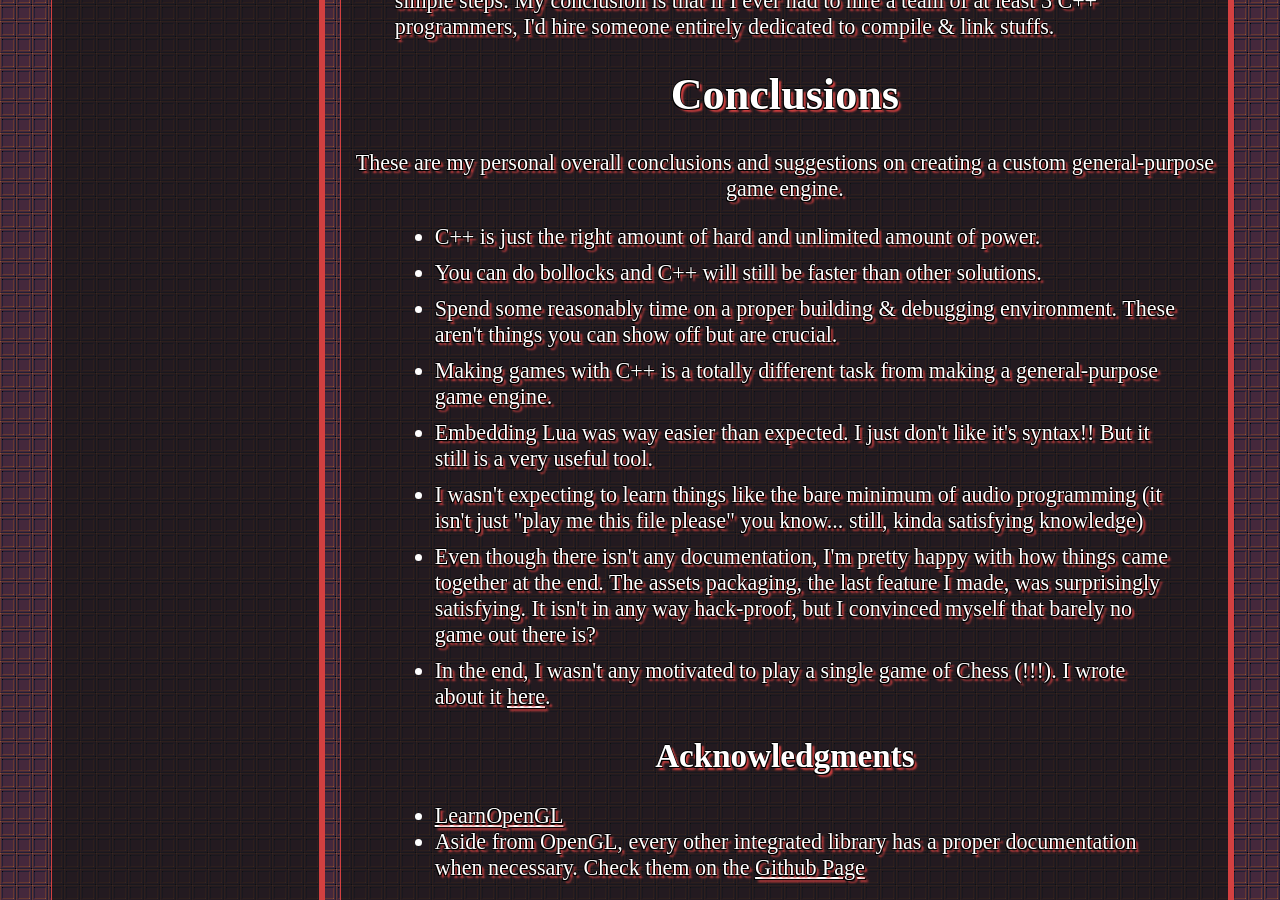
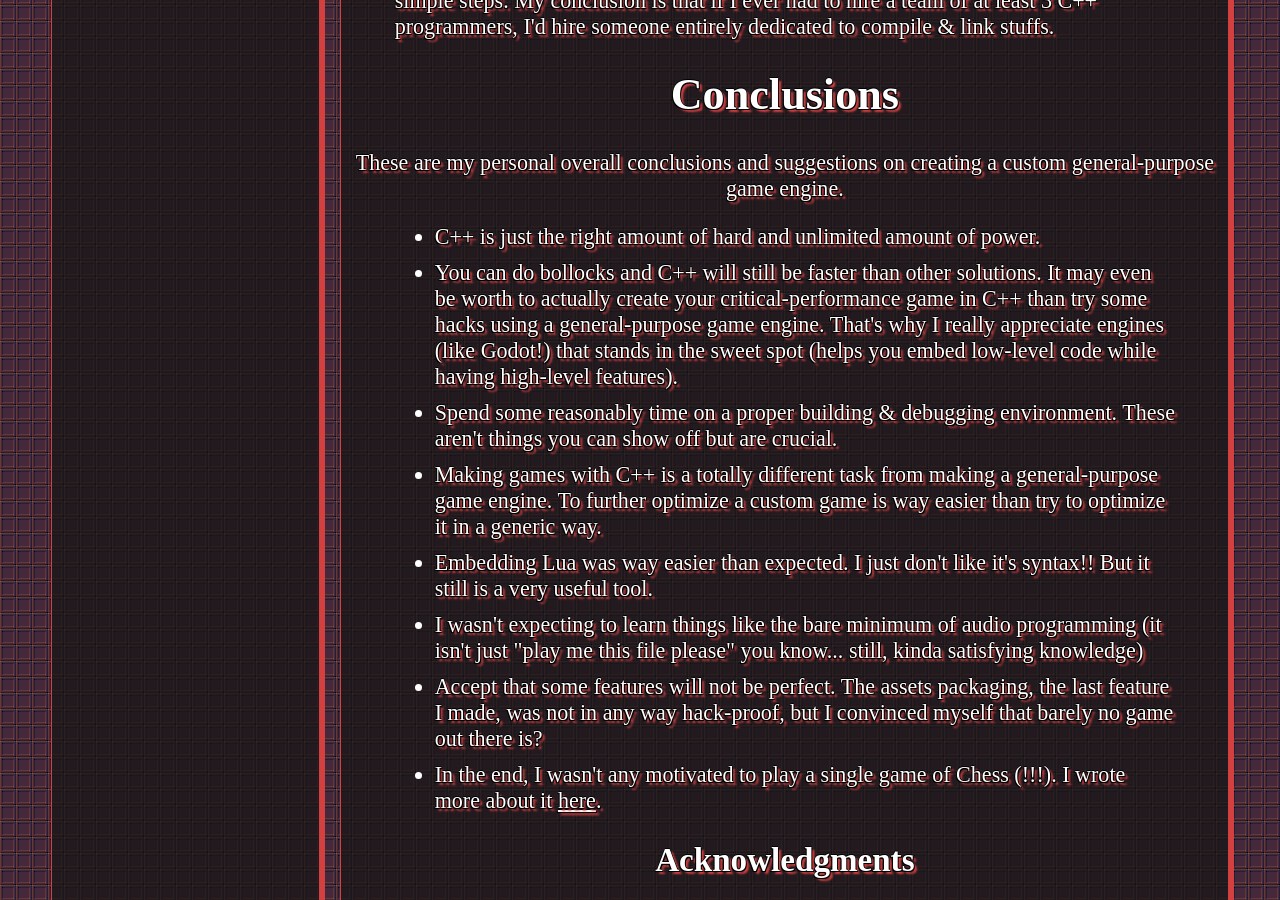
Before and after one commit to rilpires/rilpires, a Jekyll site: the page built from _posts/2021-04-10-saucerengine.html, in a window 1280 px wide and 900 px high, scrolled down 4683 px. Built offline with Jekyll 4.4.1, drawn with Linux system fonts in a browser that asks for light colours.

```diff
--- a/_posts/2021-04-10-saucerengine.html
+++ b/_posts/2021-04-10-saucerengine.html
@@ -113,19 +113,19 @@
     <li style="margin-bottom: 10px;">
         C++ is just the right amount of hard and unlimited amount of power.
     </li><li style="margin-bottom: 10px;">
-        You can do bollocks and C++ will still be faster than other solutions.
+        You can do bollocks and C++ will still be faster than other solutions. It may even be worth to actually create your critical-performance game in C++ than try some hacks using a general-purpose game engine. That's why I really appreciate engines (like Godot!) that stands in the sweet spot (helps you embed low-level code while having high-level features).
     </li><li style="margin-bottom: 10px;">
         Spend some reasonably time on a proper building & debugging environment. These aren't things you can show off but are crucial.
     </li><li style="margin-bottom: 10px;">
-        Making games with C++ is a totally different task from making a general-purpose game engine.
+        Making games with C++ is a totally different task from making a general-purpose game engine. To further optimize a custom game is way easier than try to optimize it in a generic way.
     </li><li style="margin-bottom: 10px;">
         Embedding Lua was way easier than expected. I just don't like it's syntax!! But it still is a very useful tool.
     </li><li style="margin-bottom: 10px;">
         I wasn't expecting to learn things like the bare minimum of audio programming (it isn't just "play me this file please" you know... still, kinda satisfying knowledge)
     </li><li style="margin-bottom: 10px;">
-        Even though there isn't any documentation, I'm pretty happy with how things came together at the end. The assets packaging, the last feature I made, was surprisingly satisfying. It isn't in any way hack-proof, but I convinced myself that barely no game out there is?
+        Accept that some features will not be perfect. The assets packaging, the last feature I made, was not in any way hack-proof, but I convinced myself that barely no game out there is?
     </li><li style="margin-bottom: 10px;">
-        In the end, I wasn't any motivated to play a single game of Chess (!!!). I wrote about it <a href="/games/1bchess">here</a>.
+        In the end, I wasn't any motivated to play a single game of Chess (!!!). I wrote more about it <a href="/games/1bchess">here</a>.
     </li>
 </ul>
 
```
Also changed, not shown: 1 other file.
